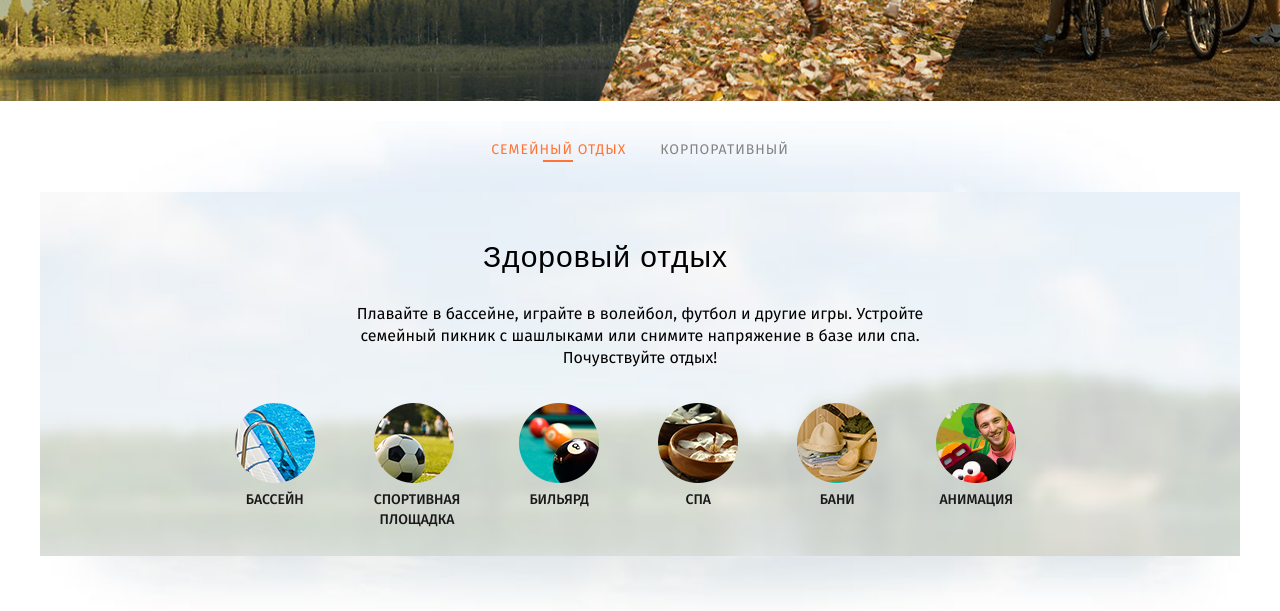
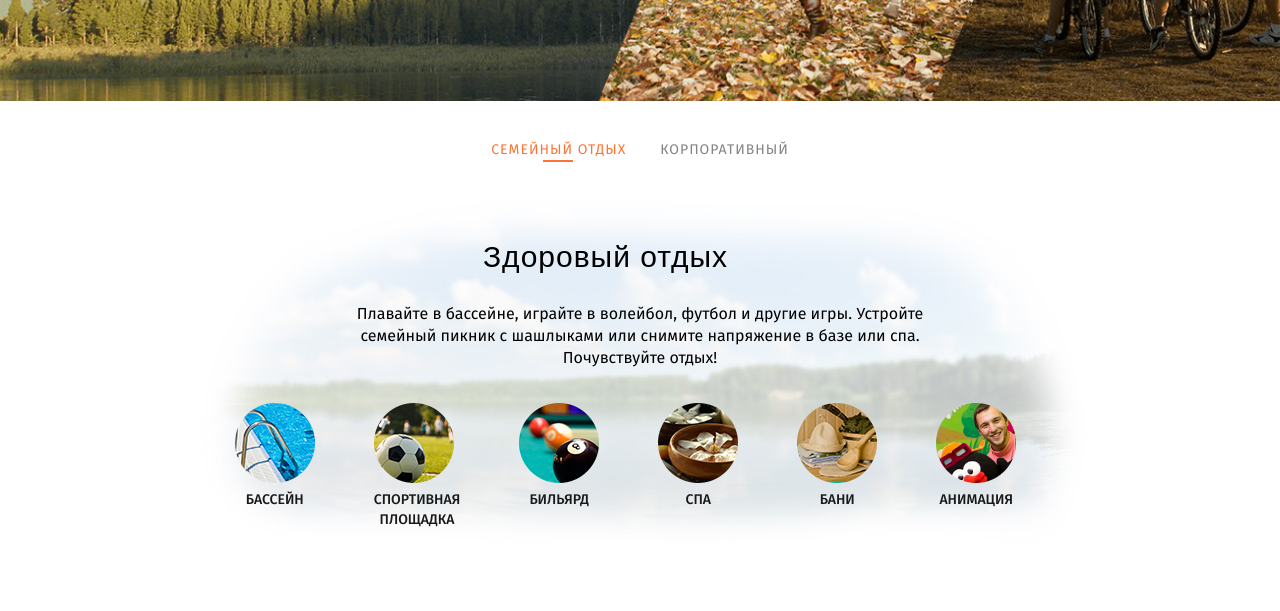
Before and after one commit to s-fomenko/Green-Valley, a plain HTML site: page index.html in a window 1280 px wide. Shown: the part 420-1031 px from the top of the page. Drawn offline with Linux system fonts and the light colour scheme; grey boxes are pictures that could not be loaded; a web font is replaced by a local one.

Commit message:
Исправление замечаний 20.03 1.1

```diff
--- a/css/style.css
+++ b/css/style.css
@@ -297,10 +297,6 @@ body {
 
   color: #ffffff;
 }
-
-/*.feedback__wrapper {
-  background-color: #ffffff;
-}*/
 
 .feedback-card {
   display: -webkit-box;
@@ -760,10 +756,6 @@ body {
 
   .features {
     min-height: 546px;
-
-    background: url("../img/bg-2-tablet.jpg") no-repeat;
-    background-position: center;
-    background-size: cover;
   }
 
   .tab {
@@ -791,6 +783,12 @@ body {
     margin-bottom: 20px;
 
     text-align: left;
+  }
+
+  .tab-content {
+    background: url("../img/bg-2-tablet.jpg") no-repeat;
+    background-position: center;
+    background-size: cover;
   }
 
   .tab-content__text {
@@ -888,10 +886,6 @@ body {
     background: url("../img/bg-3-tablet.jpg") no-repeat;
     background-size: cover;
   }
-
-  /*.feedback__wrapper {
-    background-color: transparent;
-  }*/
 
   .slider__item {
     display: -webkit-box;
@@ -1174,12 +1168,16 @@ body {
     letter-spacing: 2px;
   }
 
+  .features {
+    min-height: 474px;
+  }
+
   .tab-content {
     padding-top: 45px;
-  }
 
-  .features {
-    min-height: 474px;
+    background: none;
+    background: url("../img/bg-2-desktop.jpg") no-repeat;
+    background-position: center;
   }
 
   .gallery {
```
Also changed, not shown: img/bg-2-desktop.jpg (added).
